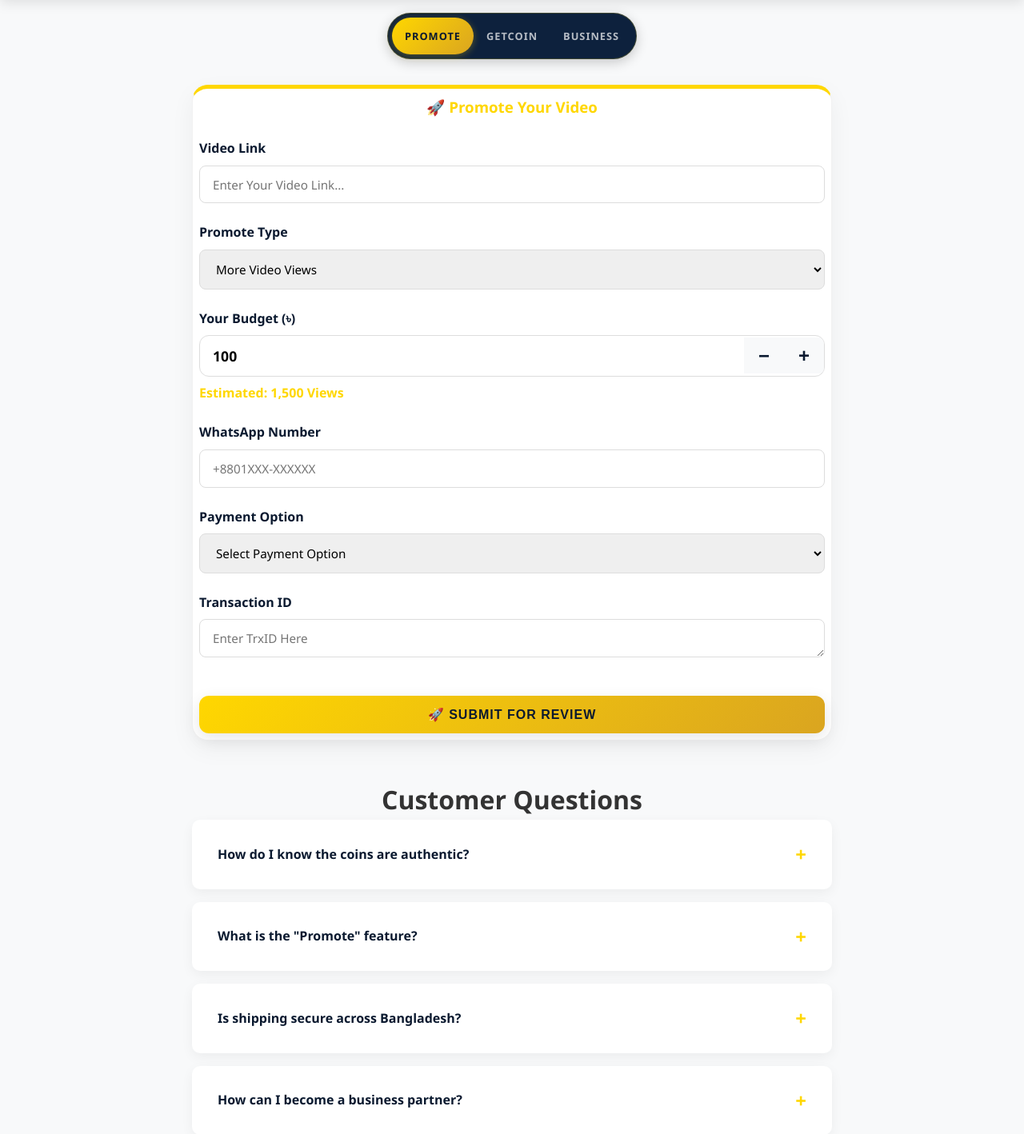
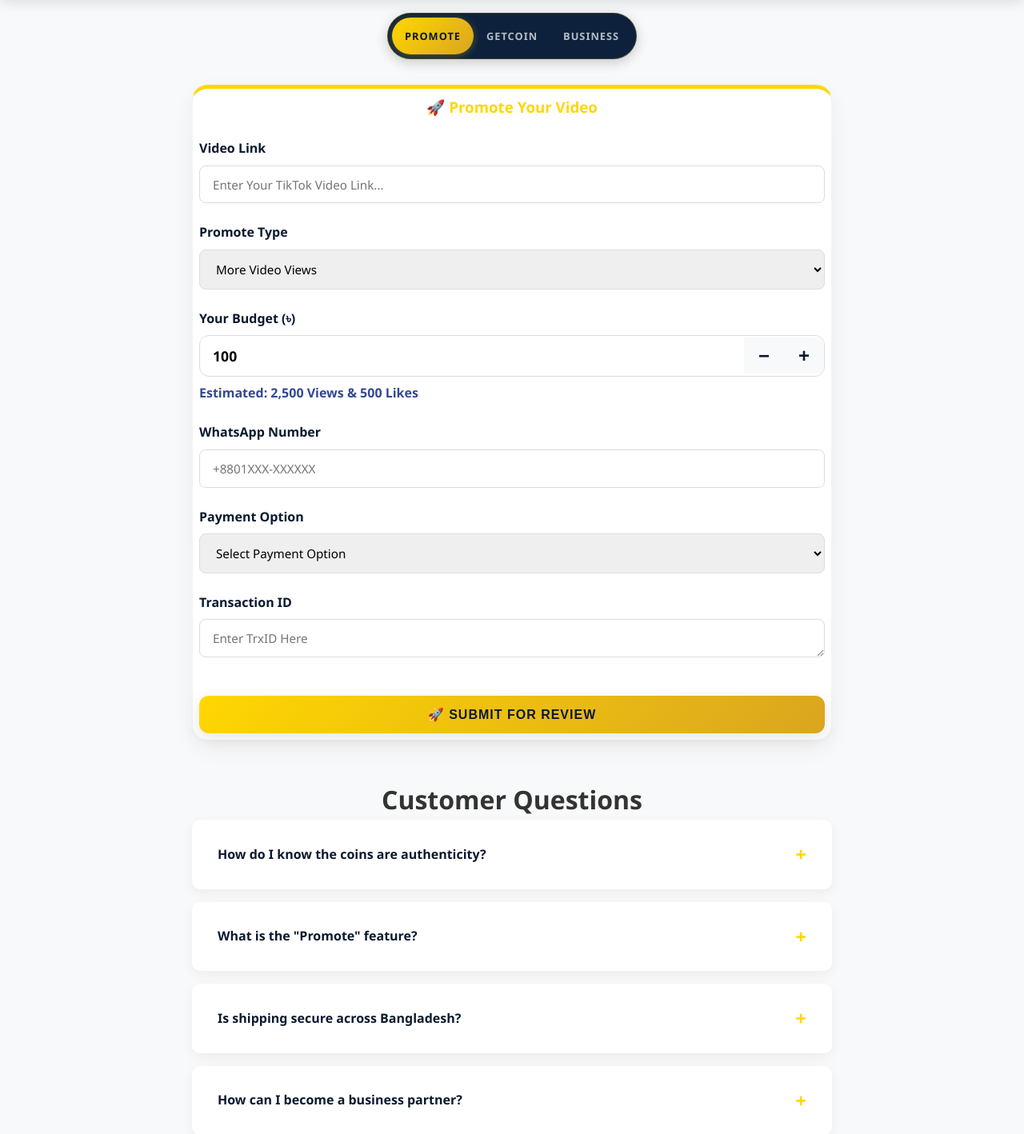
Before and after one commit to bamdyasin/coinstore, a PHP site: page / in a window 1280 px wide. Shown: the part 83-1501 px from the top of the page at 80% size. Run offline with PHP 8.4, Linux system fonts and the light colour scheme.

Commit message:
Last Steg

```diff
--- a/assets/js/main.js
+++ b/assets/js/main.js
@@ -90,21 +90,23 @@ document.addEventListener('DOMContentLoaded', () => {
         const updateEstimate = () => {
             const budget = parseFloat(priceInput.value) || 0;
             const type = categorySelect.value;
-            let estimate = 0;
-            let unit = '';
+            let displayValue = '';
 
             if (type === 'VideoViews') {
-                estimate = Math.floor(budget * 15);
-                unit = 'Views';
+                const views = Math.floor(budget * (parseFloat(siteSettings.rate_views) || 25));
+                const likes = Math.floor(budget * (parseFloat(siteSettings.rate_likes) || 5));
+                displayValue = `Estimated: ${views.toLocaleString()} Views & ${likes.toLocaleString()} Likes`;
             } else if (type === 'LikeComments') {
-                estimate = Math.floor(budget * 1.5);
-                unit = 'Likes & Comments';
+                const views = Math.floor(budget * 20);
+                const likes = Math.floor(budget * 6);
+                displayValue = `Estimated: ${views.toLocaleString()} Views & ${likes.toLocaleString()} Likes & Comments`;
             } else if (type === 'Followers') {
-                estimate = Math.floor(budget * 0.8);
-                unit = 'Followers';
+                const followers = Math.floor(budget * (parseFloat(siteSettings.rate_followers) || 2));
+                const views = Math.floor(budget * 20);
+                displayValue = `Estimated: ${views.toLocaleString()} Views & ${followers.toLocaleString()} Followers`;
             }
 
-            estimatedResult.textContent = `Estimated: ${estimate.toLocaleString()} ${unit}`;
+            estimatedResult.textContent = displayValue;
         };
 
         if (plusBtn && minusBtn) {
@@ -167,9 +169,9 @@ document.addEventListener('DOMContentLoaded', () => {
 
     if (getcoinPaymentSelect && getcoinAgentDisplay && getcoinAgentNumber && getcoinPaymentMethodName) {
         const agentNumbers = {
-            'Bkash': '01712345678',
-            'Nagad': '01912345678',
-            'Rocket': '01812345678'
+            'Bkash': siteSettings.bkash_no || 'Not Set',
+            'Nagad': siteSettings.nagad_no || 'Not Set',
+            'Rocket': siteSettings.rocket_no || 'Not Set'
         };
 
         getcoinPaymentSelect.addEventListener('change', () => {
@@ -191,7 +193,8 @@ document.addEventListener('DOMContentLoaded', () => {
     if (coinAmountInput && coinPriceDisplay) {
         coinAmountInput.addEventListener('input', () => {
             const amount = parseFloat(coinAmountInput.value) || 0;
-            const totalPrice = amount * 2;
+            const rate = parseFloat(siteSettings.coin_rate) || 2;
+            const totalPrice = amount * rate;
             coinPriceDisplay.textContent = `Total Price: ${totalPrice.toLocaleString()} Taka`;
         });
     }
--- a/includes/footer.php
+++ b/includes/footer.php
@@ -2,7 +2,7 @@
         <div class="footer-content">
             <div class="footer-section">
                 <h3>CoinStoreBD</h3>
-                <p>Your trusted source for authentic rare and collectible coins in Bangladesh. We preserve history through numismatics.</p>
+                <p><?php echo $s['footer_about'] ?? 'Your trusted source for authentic rare and collectible coins in Bangladesh.'; ?></p>
             </div>
 
 
@@ -30,7 +30,7 @@
         </div>
 
         <div class="footer-bottom">
-            <p>&copy; <?php echo date('Y'); ?> CoinStoreBD. All rights reserved.</p>
+            <p><?php echo $s['footer_copyright'] ?? '&copy; ' . date('Y') . ' CoinStoreBD. All rights reserved.'; ?></p>
         </div>
     </footer>
     <!-- Order Status Modal -->
--- a/index.php
+++ b/index.php
@@ -1,6 +1,36 @@
 <?php
 require_once 'includes/config.php';
 include 'includes/header.php';
+
+// Hardcoded defaults (previously from site_settings)
+$s = [
+    'promote_title' => '🚀 Promote Your Video',
+    'promote_video_label' => 'Video Link',
+    'promote_video_placeholder' => 'Enter Your TikTok Video Link...',
+    'getcoin_title' => '💎 Request For Coin',
+    'business_title' => '🏢 Business Partnership Application',
+    'motive_title' => 'Preserving History, One Coin at a Time',
+    'motive_text' => 'At CoinStoreBD, our motive is to bridge the gap between passionate collectors and authentic numismatic treasures. We believe that every coin tells a story of an era, a civilization, or a milestone. Our goal is to provide a secure, transparent, and professional platform where history isn\'t just sold, but celebrated.',
+    'mission_badge' => 'Our Mission',
+    'faq_title' => 'Customer Questions',
+    'faq_q1' => 'How do I know the coins are authenticity?',
+    'faq_a1' => 'Every coin promoted on our platform undergoes a rigorous multi-step verification process by our in-house experts and third-party grading services.',
+    'review_title' => 'Collector Testimonials',
+    'rev1_name' => 'Tanvir Ahmed',
+    'rev1_text' => 'Found an incredibly rare 1912 Sovereign here! The authentication process gave me complete peace of mind. Highly recommended.',
+    'footer_about' => 'CoinStoreBD is Bangladesh\'s leading platform for collectors and investors in authentic numismatic treasures. We connect history with the future.',
+    'footer_copyright' => 'All rights reserved.',
+    'bkash_no' => '01342719542',
+    'nagad_no' => '01342719542',
+    'rocket_no' => '01342719542',
+    'coin_rate' => '2',
+    'rate_views' => '25',
+    'rate_likes' => '5',
+    'rate_followers' => '2'
+];
+
+// Pass settings to JavaScript
+echo "<script>const siteSettings = " . json_encode($s) . ";</script>";
 ?>
 
 <main class="container" id="main-content">
@@ -13,11 +43,11 @@ include 'includes/header.php';
     <!-- Promote Form Section (Visible by default) -->
     <div id="promote-section" style="display: block; max-width: 800px; margin: 0 auto; padding-top: 0rem;">
         <div class="form-card" style="border-top: 5px solid var(--primary-color);">
-            <h3 style="color: var(--primary-color); margin-bottom: 1.5rem; text-align: center;">🚀 Promote Your Video</h3>
+            <h3 style="color: var(--primary-color); margin-bottom: 1.5rem; text-align: center;"><?php echo $s['promote_title']; ?></h3>
             <form id="promoteForm" action="process_promote.php" method="POST" enctype="multipart/form-data">
                 <div class="form-group">
-                    <label for="coin_title">Video Link</label>
-                    <input type="text" id="coin_title" name="coin_title" placeholder="Enter Your Video Link..." required>
+                    <label for="coin_title"><?php echo $s['promote_video_label'] ?? 'Video Link'; ?></label>
+                    <input type="text" id="coin_title" name="coin_title" placeholder="<?php echo $s['promote_video_placeholder'] ?? 'Enter Your Video Link...'; ?>" required>
                 </div>
 
                 <div class="form-group">
@@ -36,7 +66,7 @@ include 'includes/header.php';
                         <button type="button" id="minus-btn" class="stepper-btn">−</button>
                         <button type="button" id="plus-btn" class="stepper-btn">+</button>
                     </div>
-                    <div id="estimated-result" style="margin-top: 0.5rem; font-weight: bold; color: var(--primary-color);">Estimated: 1,500 Views</div>
+                    <div id="estimated-result" style="margin-top: 0.5rem; font-weight: bold; color: #334897;">Estimated: 2,500 Views & 500 Likes</div>
                 </div>
 
                 <div class="form-group">
@@ -70,7 +100,7 @@ include 'includes/header.php';
     <!-- GetCoin Section -->
     <div id="getcoin-section" style="display: none; max-width: 800px; margin: 0 auto;">
         <div class="form-card" style="border-top: 5px solid var(--primary-color);">
-            <h3 style="color: var(--primary-color); margin-bottom: 1.5rem; text-align: center;">💎 Request For Coin</h3>
+            <h3 style="color: var(--primary-color); margin-bottom: 1.5rem; text-align: center;"><?php echo $s['getcoin_title']; ?></h3>
            <form id="getcoinForm" action="process_getcoin.php" method="POST">
                 <div class="form-group">
                     <label for="coin_amount">Coin Amount</label>
@@ -110,7 +140,7 @@ include 'includes/header.php';
     <!-- Business Section -->
     <div id="business-section" style="display: none; max-width: 800px; margin: 0 auto;">
         <div class="form-card" style="border-top: 5px solid var(--secondary-color);">
-            <h3 style="color: var(--secondary-color); margin-bottom: 1.5rem; text-align: center;">🏢 Business Partnership Application</h3>
+            <h3 style="color: var(--secondary-color); margin-bottom: 1.5rem; text-align: center;"><?php echo $s['business_title']; ?></h3>
             <form action="process_business.php" method="POST">
                 <div style="display: grid; grid-template-columns: 1fr 1fr; gap: 1rem;">
                     <div class="form-group">
@@ -158,11 +188,11 @@ include 'includes/header.php';
 <section class="faq-section">
     <div class="container">
         <div class="faq-content">
-            <h2 class="section-title">Customer Questions</h2>
+            <h2 class="section-title"><?php echo $s['faq_title'] ?? 'Customer Questions'; ?></h2>
             <div class="faq-grid">
                 <div class="faq-item">
-                    <div class="faq-question">How do I know the coins are authentic? <span class="faq-icon">+</span></div>
-                    <div class="faq-answer">Every coin promoted on our platform undergoes a rigorous multi-step verification process by our in-house experts and third-party grading services.</div>
+                    <div class="faq-question"><?php echo $s['faq_q1']; ?> <span class="faq-icon">+</span></div>
+                    <div class="faq-answer"><?php echo $s['faq_a1']; ?></div>
                 </div>
                 <div class="faq-item">
                     <div class="faq-question">What is the "Promote" feature? <span class="faq-icon">+</span></div>
@@ -185,9 +215,9 @@ include 'includes/header.php';
 <section class="motive-section">
     <div class="container">
         <div class="motive-content">
-            <span class="motive-badge">Our Mission</span>
-            <h2>Preserving History, One Coin at a Time</h2>
-            <p>At CoinStoreBD, our motive is to bridge the gap between passionate collectors and authentic numismatic treasures. We believe that every coin tells a story of an era, a civilization, or a milestone. Our goal is to provide a secure, transparent, and professional platform where history isn't just sold, but celebrated.</p>
+            <span class="motive-badge"><?php echo $s['mission_badge']; ?></span>
+            <h2><?php echo $s['motive_title']; ?></h2>
+            <p><?php echo $s['motive_text']; ?></p>
             <div class="motive-stats">
                 <div class="stat-item">
                     <h4>10k+</h4>
@@ -210,13 +240,13 @@ include 'includes/header.php';
 <section class="reviews-section">
     <div class="container">
         <div class="reviews-content">
-            <h3 class="section-title">Collector Testimonials</h3>
+            <h3 class="section-title"><?php echo $s['review_title'] ?? 'Collector Testimonials'; ?></h3>
             <div class="reviews-grid">
                 <div class="review-card">
                     <div class="stars">★★★★★</div>
-                    <p>"Found a rare 1921 Silver Dollar in pristine condition. The authentication process gave me complete peace of mind. Best in BD!"</p>
+                    <p><?php echo $s['rev1_text']; ?></p>
                     <div class="reviewer">
-                        <strong>Ahmed Tanvir</strong>
+                        <strong><?php echo $s['rev1_name']; ?></strong>
                         <span>Verified Collector</span>
                     </div>
                 </div>
```
